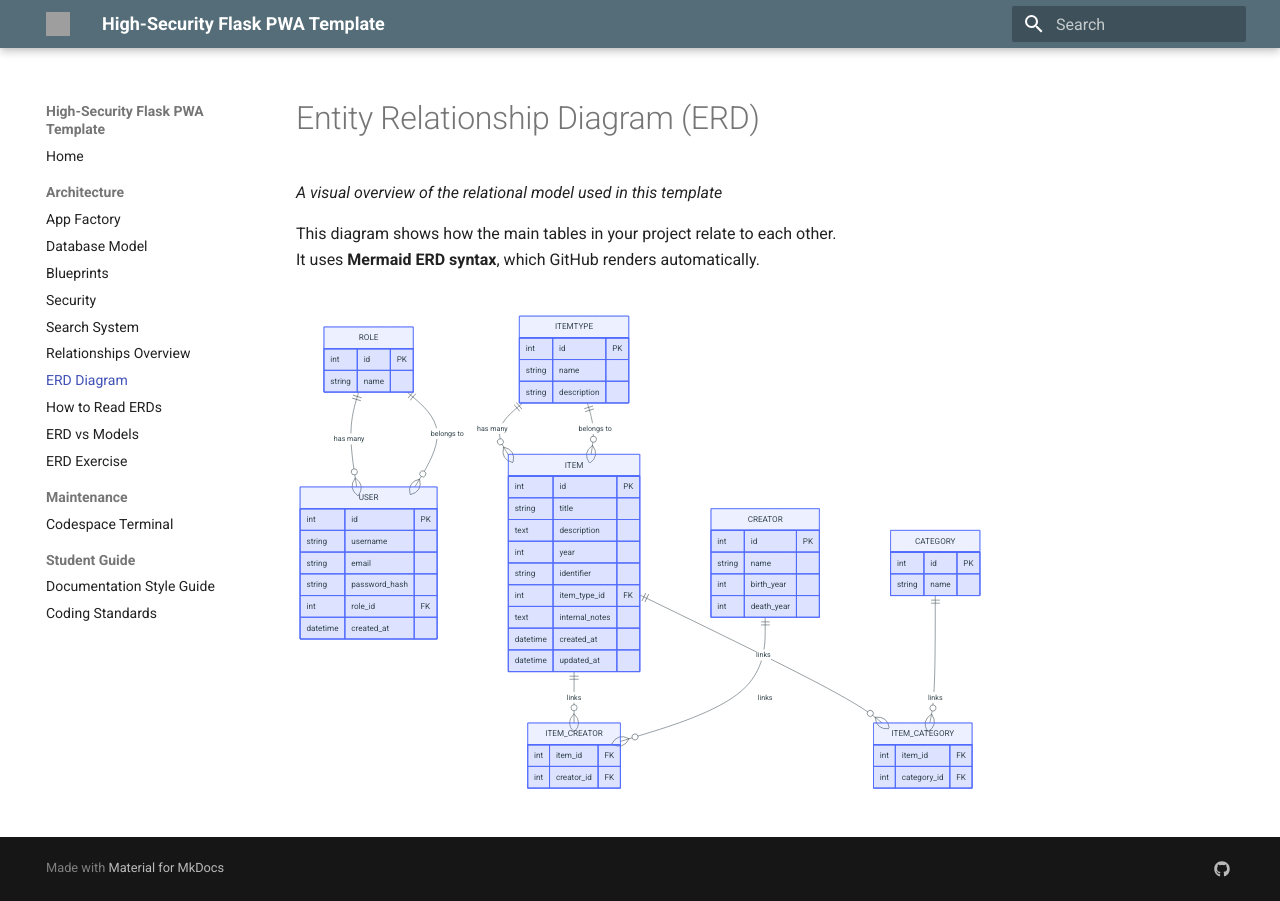
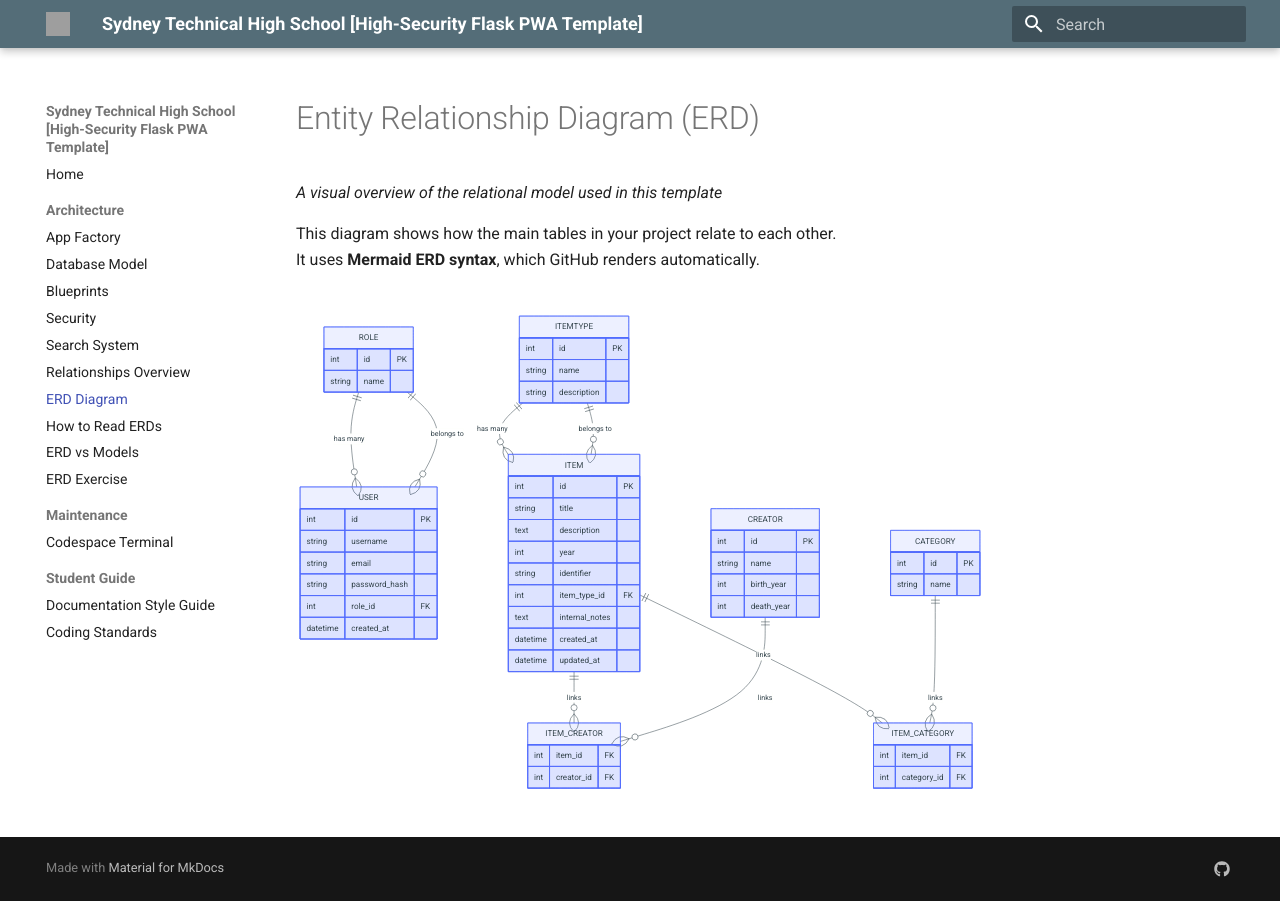
Before and after one commit to detnsw-sydtech/High-Security-Flask-PWA-Repo-Template, an MkDocs documentation site: the page built from docs/architecture/relational-erd.md, in a window 1280 px wide. Built offline with MkDocs 1.6.1 and Material for MkDocs 9.7.7, drawn with Linux system fonts in a browser that asks for light colours; grey boxes are pictures that could not be loaded.

Commit message:
Update mkdocs.yml

```diff
--- a/mkdocs.yml
+++ b/mkdocs.yml
@@ -1,4 +1,4 @@
-site_name: High-Security Flask PWA Template
+site_name: Sydney Technical High School [High-Security Flask PWA Template]
 site_description: Sydney Technical High School — Architecture & Engineering Documentation
 site_author: Sydney Technical High School
 
```
